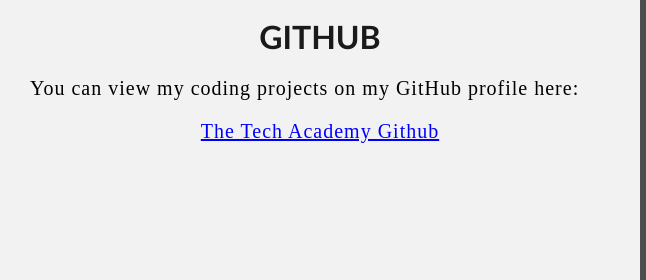
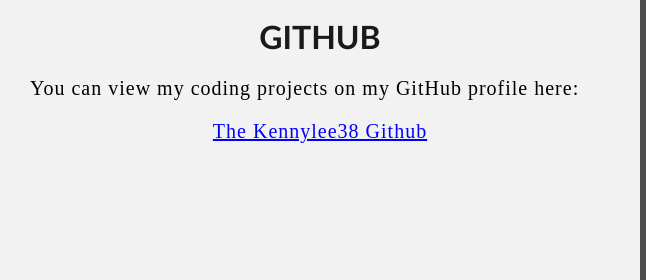
Before and after one commit to kennylee38/kennylee38.github.io, a plain HTML site: page index.html in a window 1280 px wide. Shown: the part 800-1080 px from the top of the page, 0-646 px from the left. Drawn offline with Linux system fonts and the light colour scheme; a script that the page names is missing.

Commit message:
change github links to kennylee38

```diff
--- a/index.html
+++ b/index.html
@@ -92,7 +92,7 @@
                 <h1>GitHub</h1>
                 <p>You can view my coding projects on my GitHub profile here:
                     <br>
-                    <p class="center"><a href="https://github.com/the-tech-academy" target="_blank">The Tech Academy Github</a></p>
+                    <p class="center"><a href="https://github.com/kennylee38?tab=repositories" target="_blank">The Kennylee38 Github</a></p>
                 </p>
             </div>
             <!-- Right column -->
```
